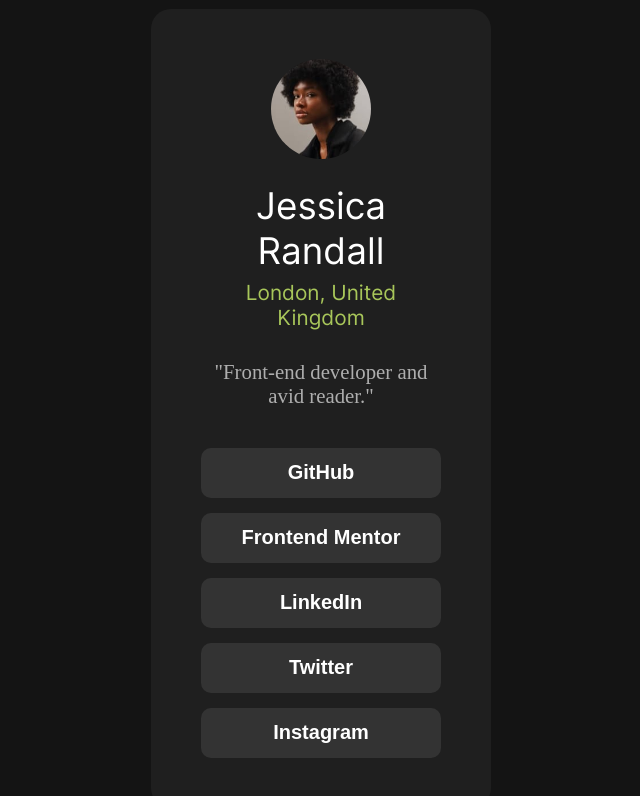
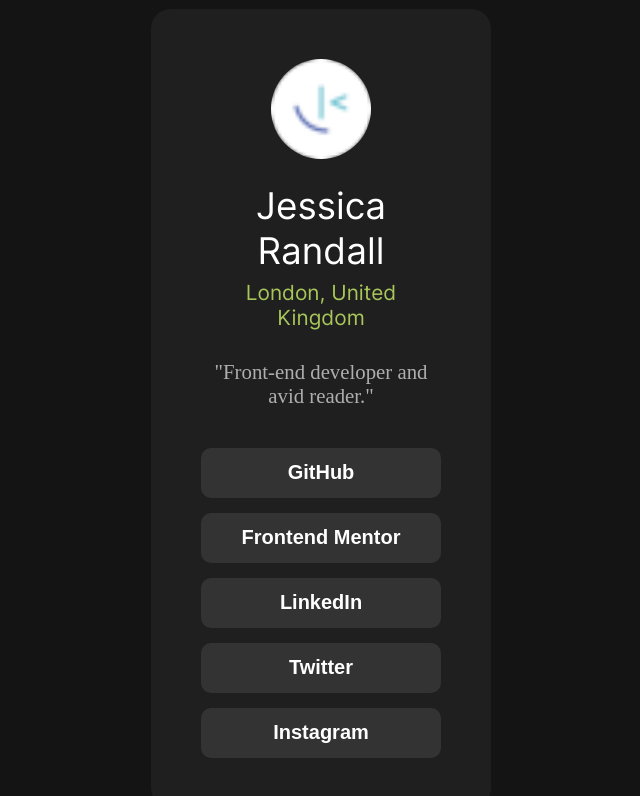
Before and after one commit to VADER900000/Social-Links-Profile, a plain HTML site: page index.html in a window 1280 px wide. Shown: the whole page, without its empty margins (319-959 px from the left). Drawn offline with Linux system fonts and the light colour scheme.

Commit message:
fixed image

```diff
--- a/index.html
+++ b/index.html
@@ -13,7 +13,7 @@
 <body>
 <div class="mainContainer">
   <div class="imageHolder">
-    <img src="/assets/images/avatar-jessica.jpeg" alt="this is an image of the creator" class="creatorImage">
+    <img src="/assets/images/favicon-32x32.png" alt="this is an image of the creator" class="creatorImage">
   </div>
   <div class="creatorName">
     Jessica Randall
```
